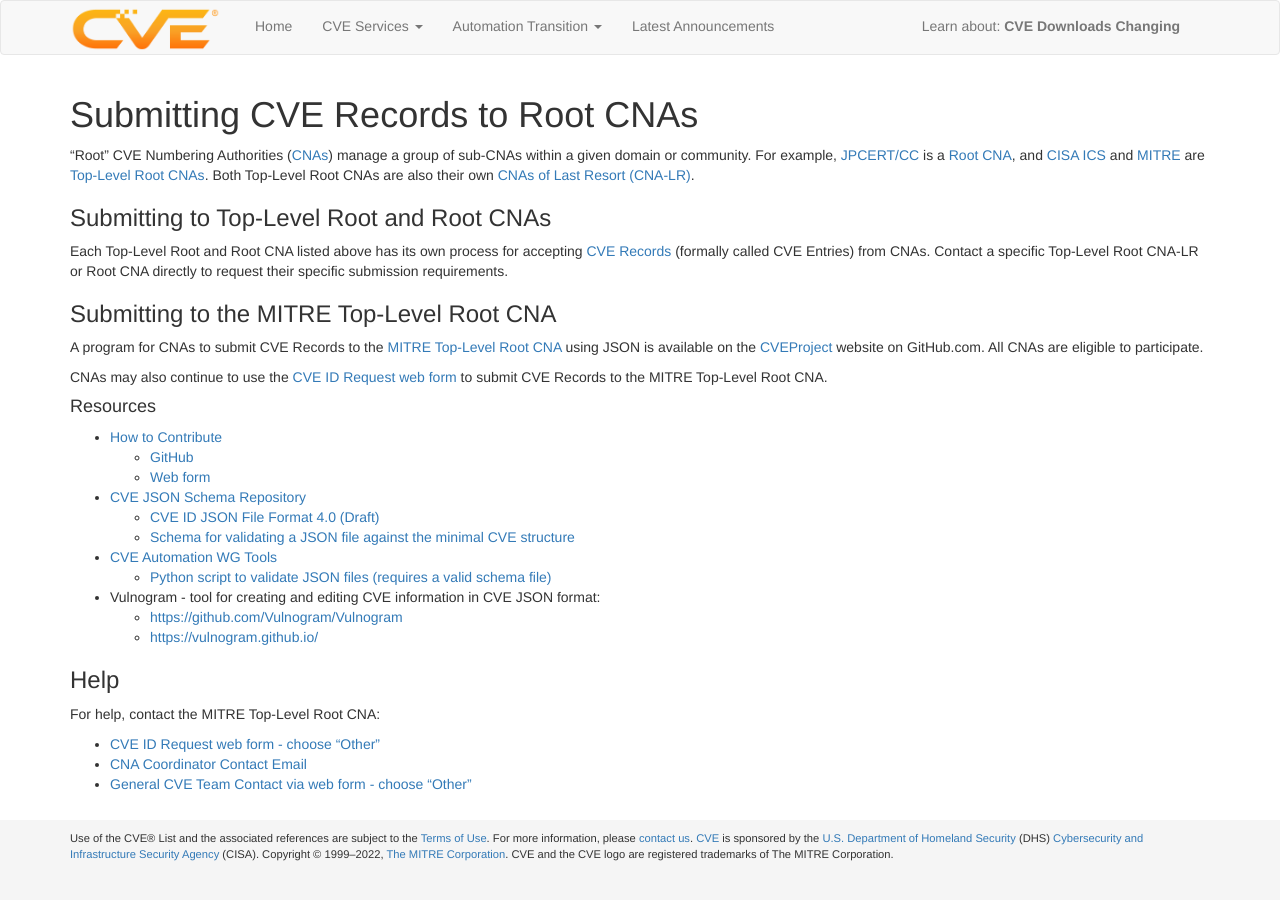
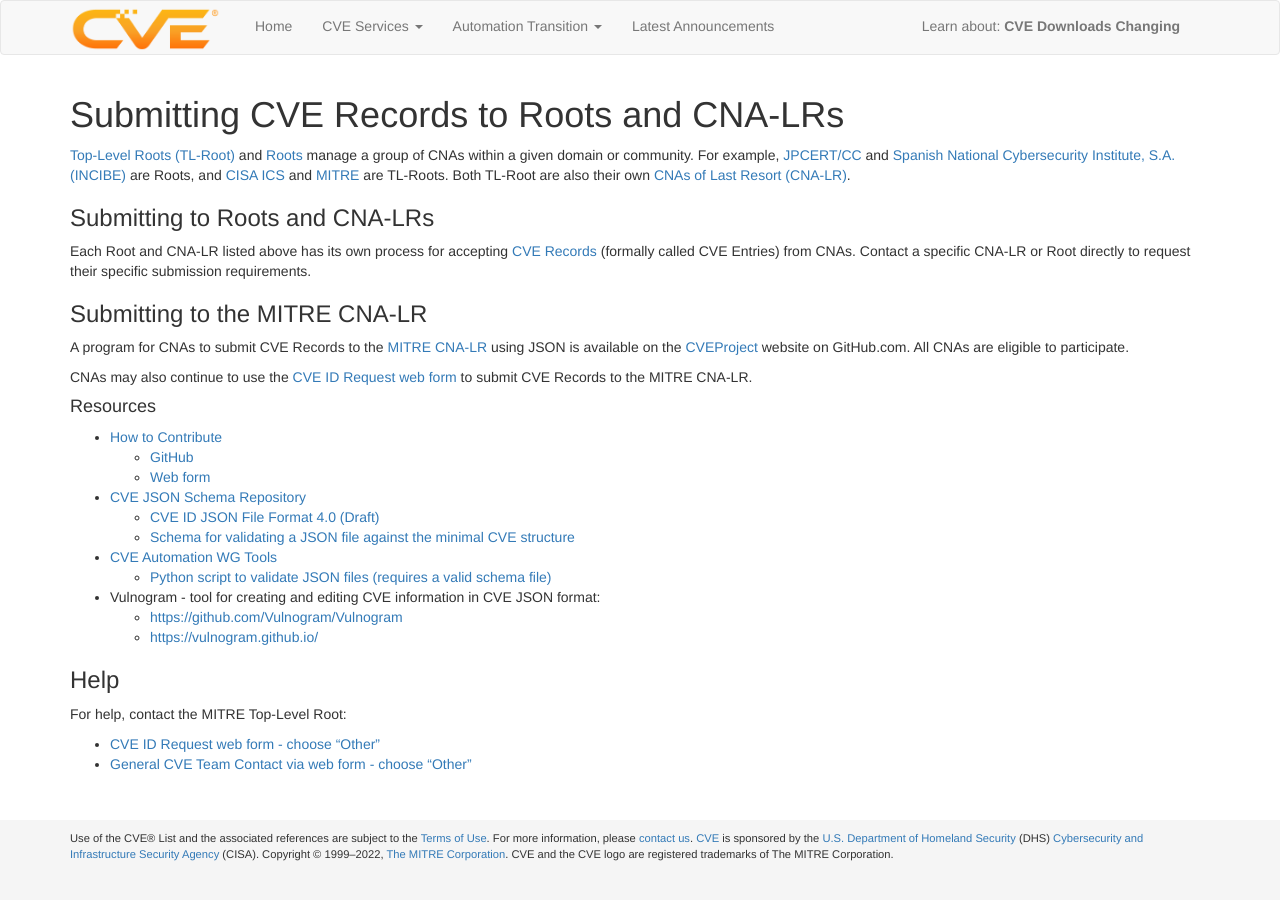
Before and after one commit to CVEProject/cveproject.github.io, a Jekyll site: the page built from docs/cna/submitting_cve_entries_to_root_cnas/index.md, in a window 1280 px wide. Built offline with Jekyll 4.4.1, drawn with Linux system fonts in a browser that asks for light colours; nearby versions of some CDN libraries.

Commit message:
Update index.md

```diff
--- a/docs/cna/submitting_cve_entries_to_root_cnas/index.md
+++ b/docs/cna/submitting_cve_entries_to_root_cnas/index.md
@@ -1,18 +1,18 @@
 ---
-title: Submitting CVE Records to Root CNAs
+title: Submitting CVE Records to Roots and CNA-LRs
 layout: page
 ---
-"Root" CVE Numbering Authorities ([CNAs](https://cve.mitre.org/about/terminology.html#cna)) manage a group of sub-CNAs within a given domain or community. For example, [JPCERT/CC](https://cve.mitre.org/cve/request_id.html#cna-lr) is a [Root CNA](https://cve.mitre.org/about/terminology.html#root_cna), and [CISA ICS](https://cve.mitre.org/cve/request_id.html#cna-lr) and [MITRE](https://cve.mitre.org/cve/request_id.html#cna-lr) are [Top-Level Root CNAs](https://cve.mitre.org/about/terminology.html#tlr-cna). Both Top-Level Root CNAs are also their own [CNAs of Last Resort (CNA-LR)](https://cve.mitre.org/about/terminology.html#cna-lr).
+[Top-Level Roots (TL-Root)](https://www.cve.org/ResourcesSupport/Glossary?activeTerm=glossaryTLRoot) and [Roots](https://www.cve.org/ResourcesSupport/Glossary?activeTerm=glossaryRoot) manage a group of CNAs within a given domain or community. For example, [JPCERT/CC](https://www.cve.org/PartnerInformation/ListofPartners/partner/jpcert) and [Spanish National Cybersecurity Institute, S.A. (INCIBE)](https://www.cve.org/PartnerInformation/ListofPartners/partner/INCIBE) are Roots, and [CISA ICS](https://www.cve.org/PartnerInformation/ListofPartners/partner/icscert) and [MITRE](https://www.cve.org/PartnerInformation/ListofPartners/partner/mitre) are TL-Roots. Both TL-Root are also their own [CNAs of Last Resort (CNA-LR)](https://www.cve.org/ResourcesSupport/Glossary?activeTerm=glossaryCNALR).
 
-### Submitting to Top-Level Root and Root CNAs
+### Submitting to Roots and CNA-LRs
 
-Each Top-Level Root and Root CNA listed above has its own process for accepting [CVE Records](https://cve.mitre.org/about/terminology.html#cve_record) (formally called CVE Entries) from CNAs. Contact a specific Top-Level Root CNA-LR or Root CNA directly to request their specific submission requirements.
+Each Root and CNA-LR listed above has its own process for accepting [CVE Records](https://www.cve.org/ResourcesSupport/Glossary?activeTerm=glossaryRecord) (formally called CVE Entries) from CNAs. Contact a specific CNA-LR or Root directly to request their specific submission requirements.
 
-### Submitting to the MITRE Top-Level Root CNA
+### Submitting to the MITRE CNA-LR
 
-A program for CNAs to submit CVE Records to the [MITRE Top-Level Root CNA](https://cve.mitre.org/cve/request_id.html#cna-lr) using JSON is available on the [CVEProject](https://github.com/CVEProject/cvelist) website on GitHub.com. All CNAs are eligible to participate.
+A program for CNAs to submit CVE Records to the [MITRE CNA-LR](https://www.cve.org/PartnerInformation/ListofPartners/partner/mitre) using JSON is available on the [CVEProject](https://github.com/CVEProject/cvelist) website on GitHub.com. All CNAs are eligible to participate.
 
-CNAs may also continue to use the [CVE ID Request web form](https://cveform.mitre.org/) to submit CVE Records to the MITRE Top-Level Root CNA.
+CNAs may also continue to use the [CVE ID Request web form](https://cveform.mitre.org/) to submit CVE Records to the MITRE CNA-LR.
 
 #### Resources
 
@@ -36,8 +36,7 @@ CNAs may also continue to use the [CVE ID Request web form](https://cveform.mitr
 
 ### Help
 
-For help, contact the MITRE Top-Level Root CNA:
+For help, contact the MITRE Top-Level Root:
 
 * [CVE ID Request web form - choose "Other"](https://cveform.mitre.org/)
-* [CNA Coordinator Contact Email](mailto:cna-coordinator@mitre.org)
 * [General CVE Team Contact via web form - choose "Other"](https://cveform.mitre.org/)
```
